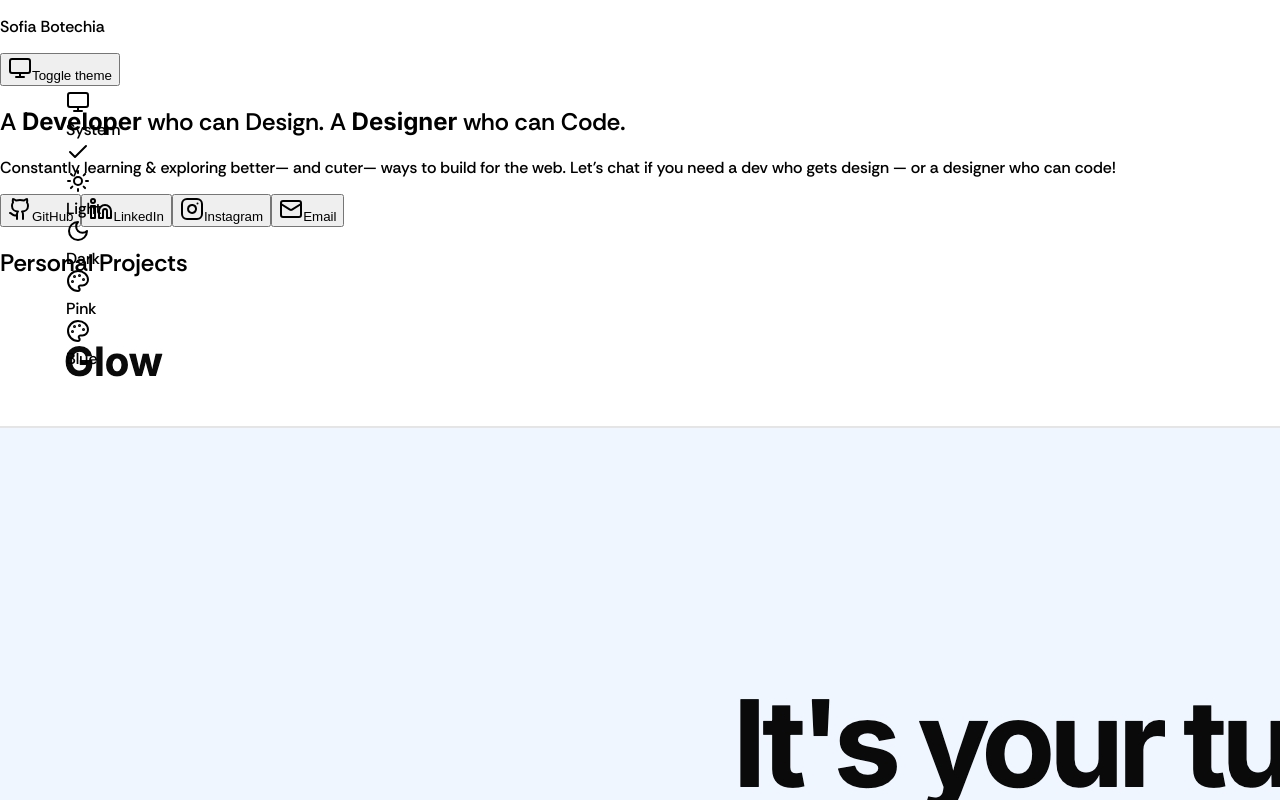
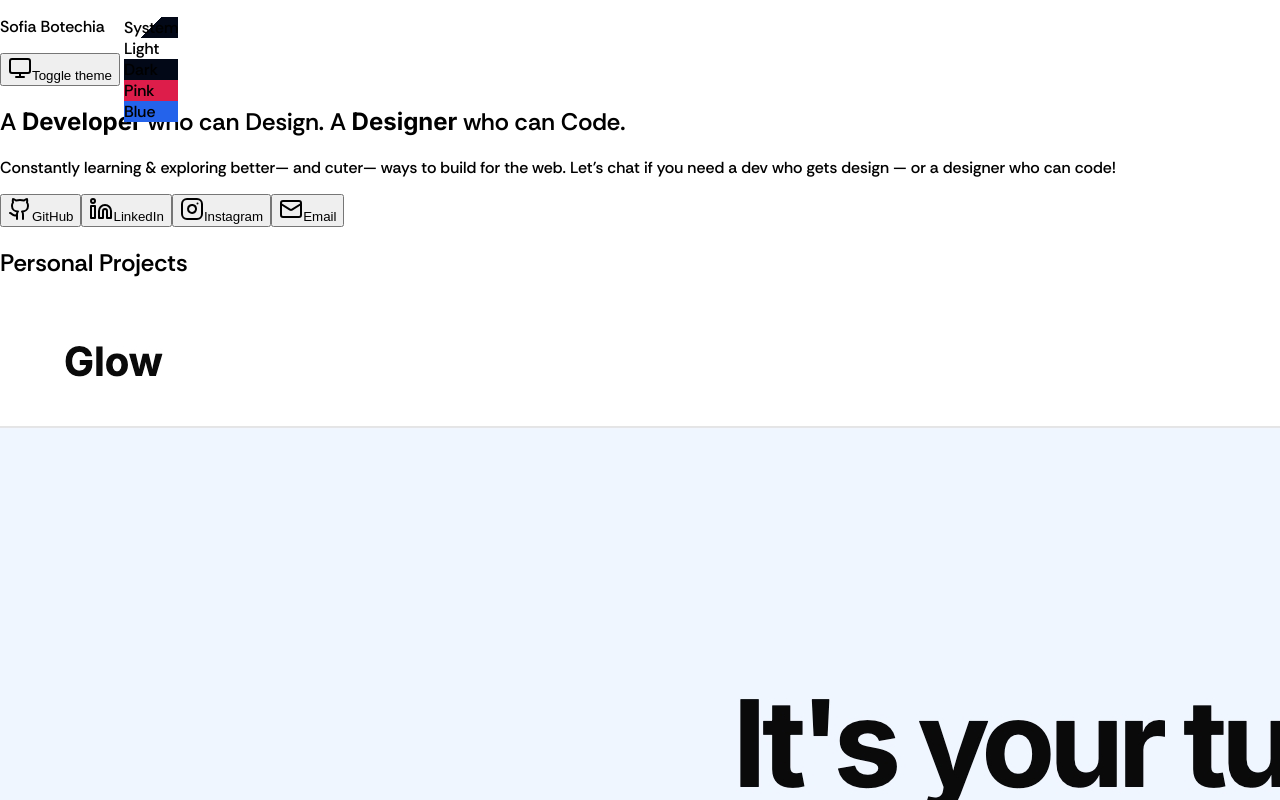
Before and after one commit to sofiahernandes/sofiahernandes, a Next.js app: page / in a window 1280 px wide. Both pictures are taken after a click on the button "Toggle theme". Shown: the top 800 px of the page. Built offline with nearby package versions, Linux system fonts and the light colour scheme.

Commit message:
feat: Apply circles layout to theme-toggle

```diff
--- a/app/components/hero.tsx
+++ b/app/components/hero.tsx
@@ -20,7 +20,7 @@ function renderTitle(text: string) {
     emphasizedWordSet.has(part) ? (
       <span
         key={`${part}-${index}`}
-        className={`${inter.className} italic font-light`}
+        className={`${inter.className} italic font-bold px-1`}
       >
         {part}
       </span>
--- a/app/components/theme-toggle.tsx
+++ b/app/components/theme-toggle.tsx
@@ -5,10 +5,9 @@ import {
   DropdownMenu,
   DropdownMenuContent,
   DropdownMenuItem,
-  DropdownMenuSeparator,
   DropdownMenuTrigger,
 } from "@/components/ui/dropdown-menu";
-import { Check, Monitor, Moon, Palette, Sun } from "lucide-react";
+import { Monitor, Moon, Palette, Sun } from "lucide-react";
 import { useTheme } from "next-themes";
 import { useEffect, useState } from "react";
 import { type CustomTheme, ThemeManager } from "@/lib/theme-manager";
@@ -19,26 +18,32 @@ const themes = [
     label: "System",
     icon: Monitor,
     description: "Follow system preference",
+    swatch:
+      "linear-gradient(135deg, hsl(0 0% 100%) 0 50%, hsl(222.2 84% 4.9%) 50% 100%)",
   },
   {
     name: "light",
     label: "Light",
     icon: Sun,
+    swatch: "hsl(0 0% 100%)",
   },
   {
     name: "dark",
     label: "Dark",
     icon: Moon,
+    swatch: "hsl(222.2 84% 4.9%)",
   },
   {
     name: "pink",
     label: "Pink",
     icon: Palette,
+    swatch: "hsl(346 77% 49%)",
   },
   {
     name: "blue",
     label: "Blue",
     icon: Palette,
+    swatch: "hsl(221 83% 53%)",
   },
 ];
 
@@ -98,30 +103,29 @@ export function ThemeToggle() {
           <span className="sr-only">Toggle theme</span>
         </Button>
       </DropdownMenuTrigger>
-      <DropdownMenuContent align="end" className="w-56">
+      <DropdownMenuContent
+        side="left"
+        align="center"
+        className="min-w-0 w-auto p-2"
+      >
+        <div className="flex items-center gap-2">
           {themes.map((themeOption) => {
-          const Icon = themeOption.icon;
             const isSelected = theme === themeOption.name;
 
             return (
               <DropdownMenuItem
                 key={themeOption.name}
                 onClick={() => handleThemeChange(themeOption.name)}
-              className="flex items-center justify-between cursor-pointer"
+                className="theme-swatch"
+                style={{ background: themeOption.swatch }}
+                data-selected={isSelected}
                 aria-label={`Switch to ${themeOption.label} theme`}
               >
-              <div className="flex items-center gap-2">
-                <Icon className="h-4 w-4" />
-                <div className="flex flex-col">
-                  <span className="text-sm font-medium">
-                    {themeOption.label}
-                  </span>
-                </div>
-              </div>
-              {isSelected && <Check className="h-4 w-4" />}
+                <span className="sr-only">{themeOption.label}</span>
               </DropdownMenuItem>
             );
           })}
+        </div>
       </DropdownMenuContent>
     </DropdownMenu>
   );
--- a/components/ui/dropdown-menu.tsx
+++ b/components/ui/dropdown-menu.tsx
@@ -71,7 +71,7 @@ const DropdownMenuContent = React.forwardRef<
       ref={ref}
       sideOffset={sideOffset}
       className={cn(
-        "z-50 min-w-[8rem] mt-3 overflow-hidden rounded-md border bg-popover p-1 text-popover-foreground shadow-md data-[state=open]:animate-in data-[state=closed]:animate-out data-[state=closed]:fade-out-0 data-[state=open]:fade-in-0 data-[state=closed]:zoom-out-95 data-[state=open]:zoom-in-95 data-[side=bottom]:slide-in-from-top-2 data-[side=left]:slide-in-from-right-2 data-[side=right]:slide-in-from-left-2 data-[side=top]:slide-in-from-bottom-2",
+        "z-50 min-w-[8rem] overflow-hidden rounded-md bg-popover p-1 text-popover-foreground data-[state=open]:animate-in data-[state=closed]:animate-out data-[state=closed]:fade-out-0 data-[state=open]:fade-in-0 data-[state=closed]:zoom-out-95 data-[state=open]:zoom-in-95 data-[side=bottom]:slide-in-from-top-2 data-[side=left]:slide-in-from-right-2 data-[side=right]:slide-in-from-left-2 data-[side=top]:slide-in-from-bottom-2",
         className
       )}
       {...props}
--- a/styles/utilities.css
+++ b/styles/utilities.css
@@ -11,7 +11,7 @@
     position: absolute;
     left: 0;
     right: 0;
-    bottom: -0.3em;
+    bottom: 0em;
     height: 1px;
     background-color: currentColor;
     transform: scaleX(0);
@@ -22,4 +22,20 @@
   .underline-animate:is(:hover, :focus-visible)::after {
     transform: scaleX(1);
   }
+
+  .theme-swatch {
+    @apply flex h-6 w-6 cursor-pointer items-center justify-center rounded-full border border-border p-0 shadow-sm transition-transform duration-200;
+  }
+
+  .theme-swatch:hover {
+    transform: scale(1.05);
+  }
+
+  .theme-swatch:focus-visible {
+    @apply ring-1 ring-primary ring-offset-2 ring-offset-background;
+  }
+
+  .theme-swatch[data-selected="true"] {
+    @apply ring-1 ring-primary ring-offset-2 ring-offset-background;
+  }
 }
```
Lines whose indentation alone changed are shown as unchanged.
